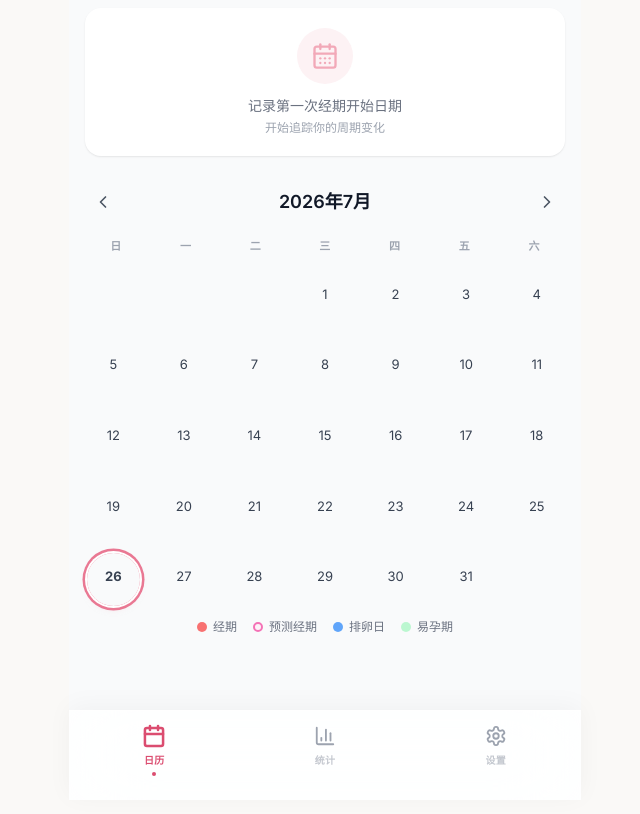
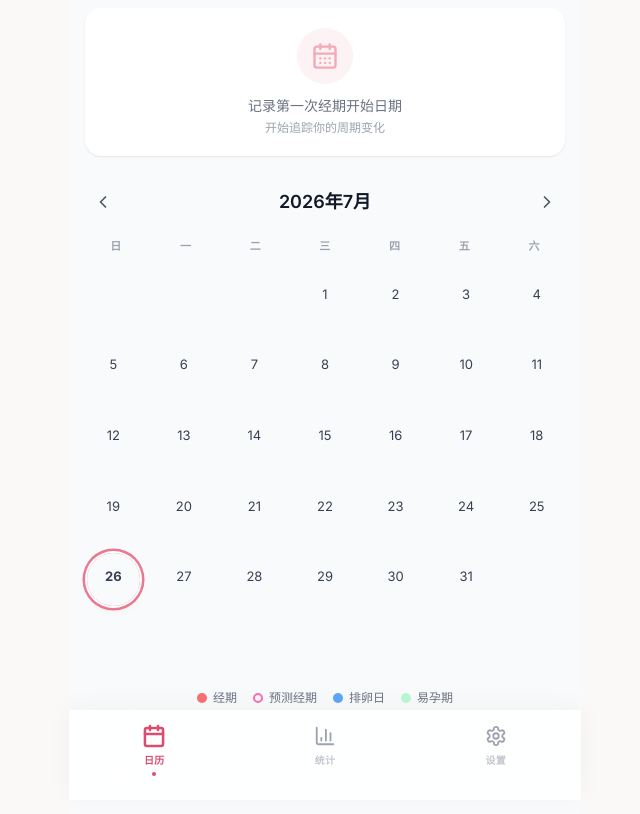
Before and after one commit to lesue1/period-tracker, a React (Vite) app: page / in a window 1280 px wide. Shown: the top 814 px of the page, without its empty margins (315-955 px from the left). Built offline with nearby package versions, Linux system fonts and the light colour scheme; the HTML template or start-up script is replaced by a standard one.

Commit message:
fix: always render 6-row calendar grid for consistent height

```diff
--- a/src/components/CalendarGrid.tsx
+++ b/src/components/CalendarGrid.tsx
@@ -10,21 +10,29 @@ interface Props {
 }
 
 export default function CalendarGrid({ dayMarkers, firstDayOfWeek, onDayClick }: Props) {
+  // Always render 42 cells (6 rows × 7 columns) for consistent height
+  const leadingEmpty = firstDayOfWeek
+  const totalCells = leadingEmpty + dayMarkers.length
+  const trailingEmpty = totalCells >= 42 ? 0 : 42 - totalCells
+
   return (
     <div className="px-3">
       <div className="grid grid-cols-7 mb-1">
         {WEEKDAYS.map(w => (
-          <div key={w} className="text-center text-[11px] font-semibold text-gray-350 text-gray-400 py-1.5 tracking-wide">
+          <div key={w} className="text-center text-[11px] font-semibold text-gray-400 py-1.5 tracking-wide">
             {w}
           </div>
         ))}
       </div>
       <div className="grid grid-cols-7 gap-1.5">
-        {Array.from({ length: firstDayOfWeek }).map((_, i) => (
-          <div key={`pad-${i}`} className="aspect-square" />
+        {Array.from({ length: leadingEmpty }).map((_, i) => (
+          <div key={`lead-${i}`} className="aspect-square" />
         ))}
         {dayMarkers.map(marker => (
           <DayCell key={marker.date} marker={marker} onClick={onDayClick} />
+        ))}
+        {Array.from({ length: trailingEmpty }).map((_, i) => (
+          <div key={`trail-${i}`} className="aspect-square" />
         ))}
       </div>
     </div>
```
